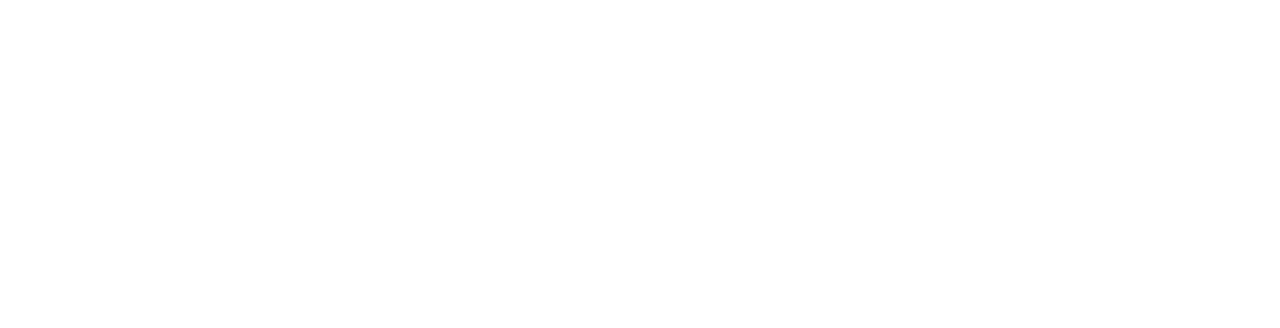
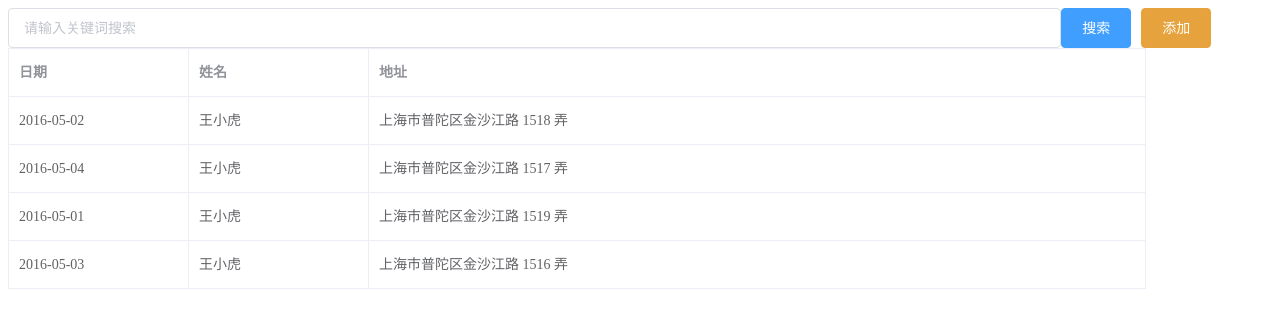
Before and after one commit to Dustmicro/ktzq-web, a Nuxt app: page /BasicSetting/PersonnelManagement in a window 1280 px wide. Before the commit this address had no page. Shown: the top 328 px of the page. Built offline with nearby package versions, Linux system fonts and the light colour scheme.

Commit message:
叶阳-人员信息管理

```diff
--- /dev/null
+++ b/components/BasicSetting/PersonnelManagement/index.vue
@@ -0,0 +1,62 @@
+<template>
+  <div>
+    <el-row>
+      <el-col :span="20">
+        <el-input placeholder="请输入关键词搜索" v-model="input" clearable>
+        </el-input>
+      </el-col>
+
+      <el-col :span="4">
+        <el-button type="primary">搜索</el-button>
+        <el-button type="warning">添加</el-button>
+      </el-col>
+      <el-col :span="24">
+      <el-table :data="tableData" border style="width: 90%" >
+        <el-table-column prop="date" label="日期" width="180">
+        </el-table-column>
+        <el-table-column prop="name" label="姓名" width="180">
+        </el-table-column>
+        <el-table-column prop="address" label="地址">
+        </el-table-column>
+      </el-table>
+    </el-col>
+    </el-row>
+  </div>
+</template>
+
+<script>
+export default {
+  data() {
+    return {
+      input: '',
+      tableData: [{
+        date: '2016-05-02',
+        name: '王小虎',
+        address: '上海市普陀区金沙江路 1518 弄'
+      }, {
+        date: '2016-05-04',
+        name: '王小虎',
+        address: '上海市普陀区金沙江路 1517 弄'
+      }, {
+        date: '2016-05-01',
+        name: '王小虎',
+        address: '上海市普陀区金沙江路 1519 弄'
+      }, {
+        date: '2016-05-03',
+        name: '王小虎',
+        address: '上海市普陀区金沙江路 1516 弄'
+      }]
+    }
+  },
+  create() {
+
+  },
+  methods: {
+
+  }
+}
+
+</script>
+<style scoped>
+
+</style>
--- /dev/null
+++ b/pages/BasicSetting/PersonnelManagement/index.vue
@@ -0,0 +1,26 @@
+<template>
+  <PerSonManage></PerSonManage>
+</template>
+
+<script>
+import PerSonManage from "@/components/BasicSetting/PersonnelManagement/index.vue"
+export default {
+  components:{
+    PerSonManage
+  },
+data(){
+return{
+
+}
+},
+create(){
+
+},
+methods:{
+
+}
+}
+
+</script>
+<style scoped>
+</style>
```
Also changed, not shown: 2 other files (tests, documents, lock files or other folders).
